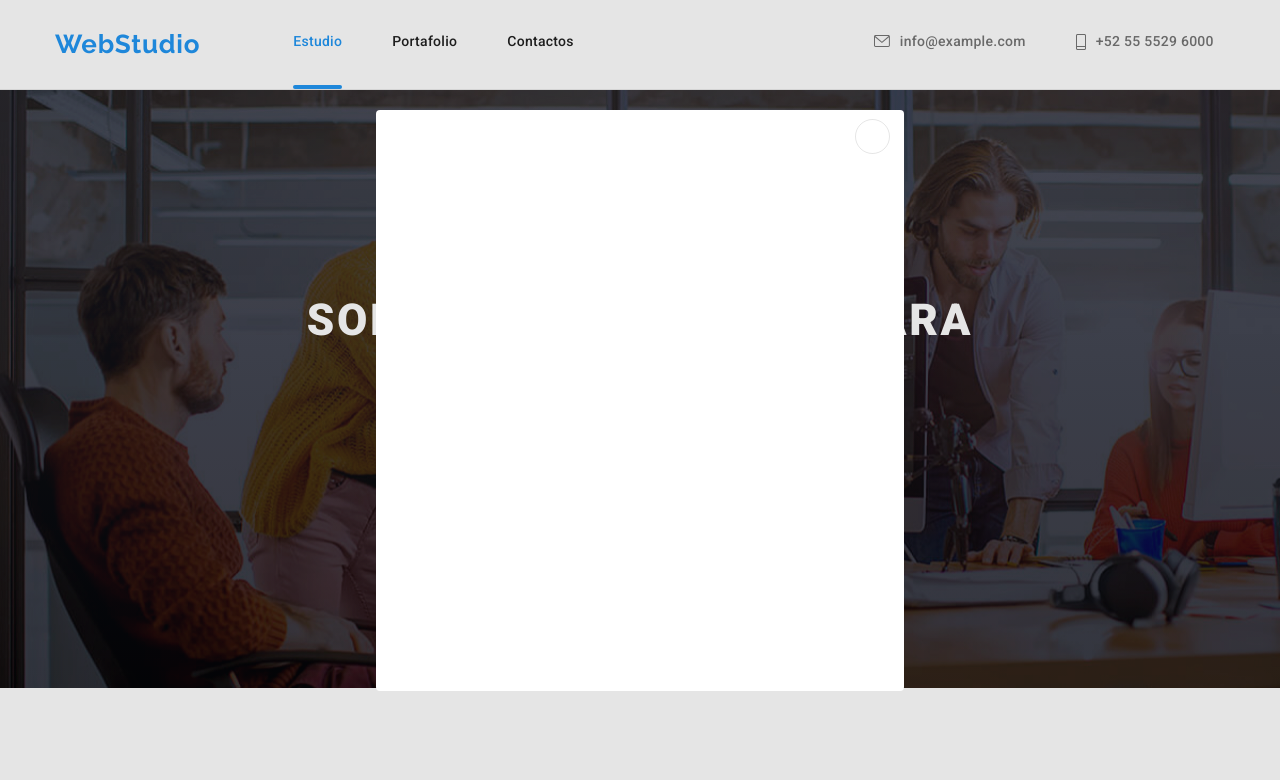
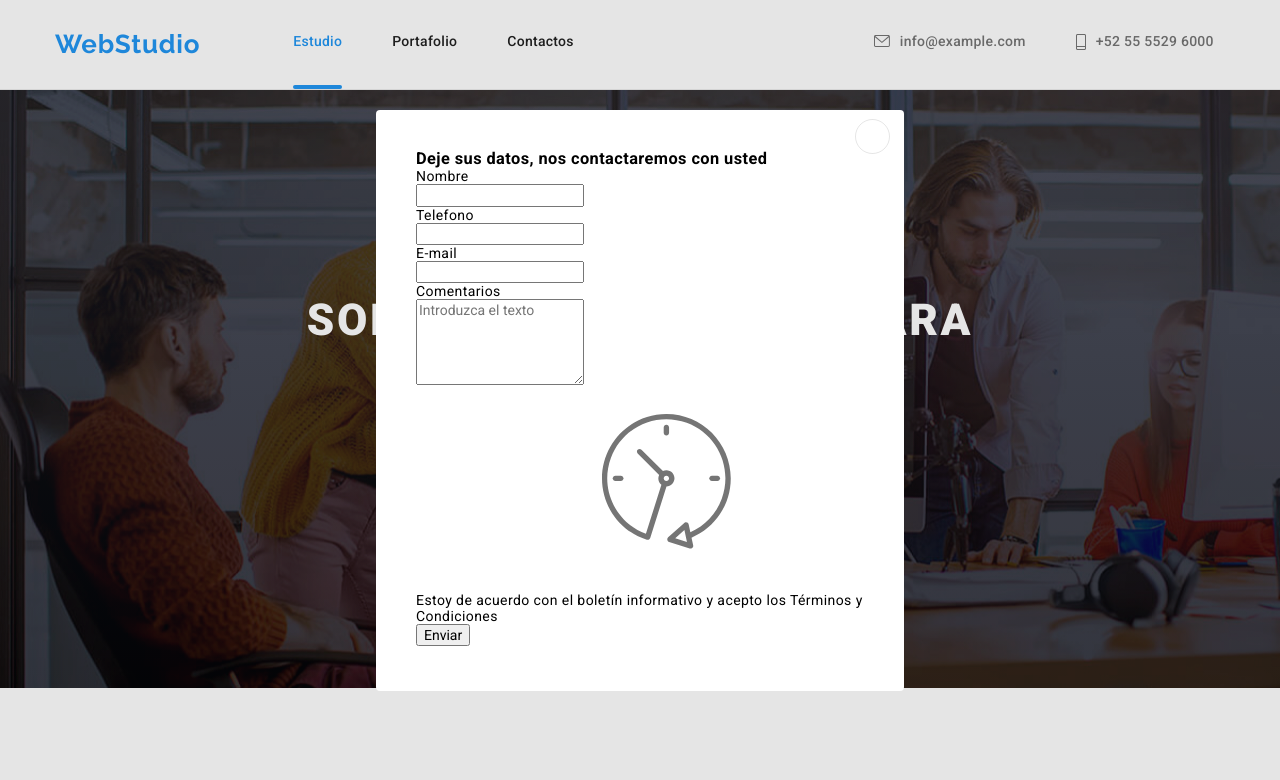
Before and after one commit to StivenAguirre/goit-markup-hw-05, a plain HTML site: page index.html in a window 1280 px wide. Both pictures are taken after a click on the button "Solicite nuestro servicio". Shown: the top 780 px of the page. Drawn offline with nearby package versions, Linux system fonts and the light colour scheme.

Commit message:
Agregar archivos de repositorio anterior

```diff
--- a/css/styles.css
+++ b/css/styles.css
@@ -213,6 +213,7 @@ body {
   background-color: #ffffff;
   border: none;
   border-radius: 4px;
+  padding: 40px;
 }
 
 .vector-btn-close-modal {
--- a/index.html
+++ b/index.html
@@ -68,6 +68,36 @@
                 <use href="./images/symbol-defs.svg#icon-vector"></use>
               </svg>
             </button>
+            <h3>Deje sus datos, nos contactaremos con usted</h3>
+            <form action="">
+              <label for="name" id="name">Nombre</label><br />
+              <input type="text" name="name" id="name" /> <br />
+              <label for="telefono" id="telefono">Telefono</label><br />
+              <input type="tel" name="tel" id="telefono" /><br />
+              <label for="email" id="email">E-mail</label><br />
+              <input type="email" name="email" id="email" /><br />
+              <label for="comentario" id="email">Comentarios</label><br />
+              <textarea
+                name="Comentario"
+                rows="5"
+                placeholder="Introduzca el texto"
+              ></textarea
+              ><br />
+              <div>
+                <svg class="icons-indicators">
+                  <use href="./images/symbol-defs.svg#icon-reloj-1"></use>
+                </svg>
+                <p>
+                  Estoy de acuerdo con el boletín informativo y acepto los
+                  Términos y Condiciones
+                </p>
+              </div>
+              <input
+                class="btn-send-modal"
+                type="submit"
+                value="Enviar"
+              /><br />
+            </form>
           </dialog>
         </div>
       </section>
```
